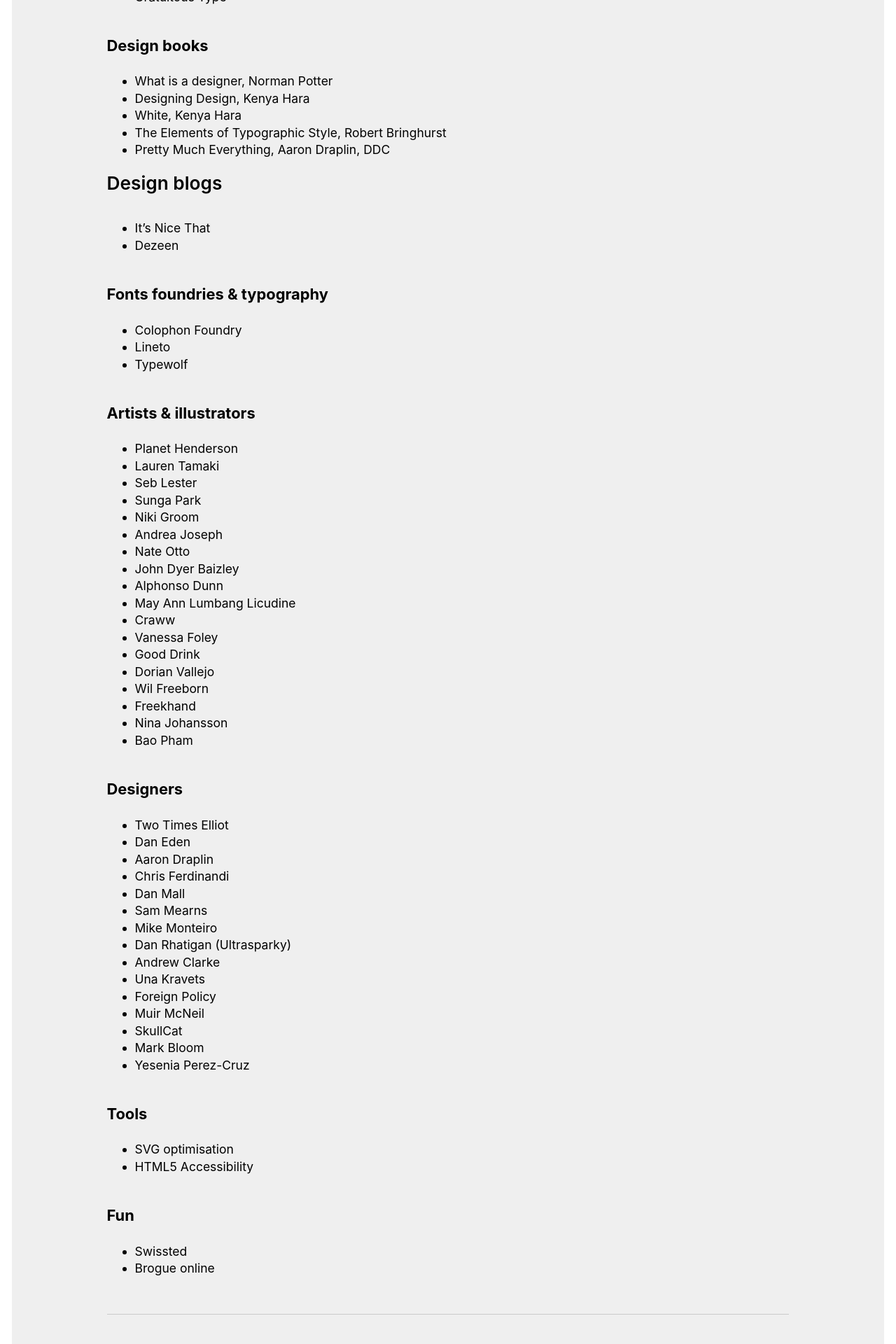
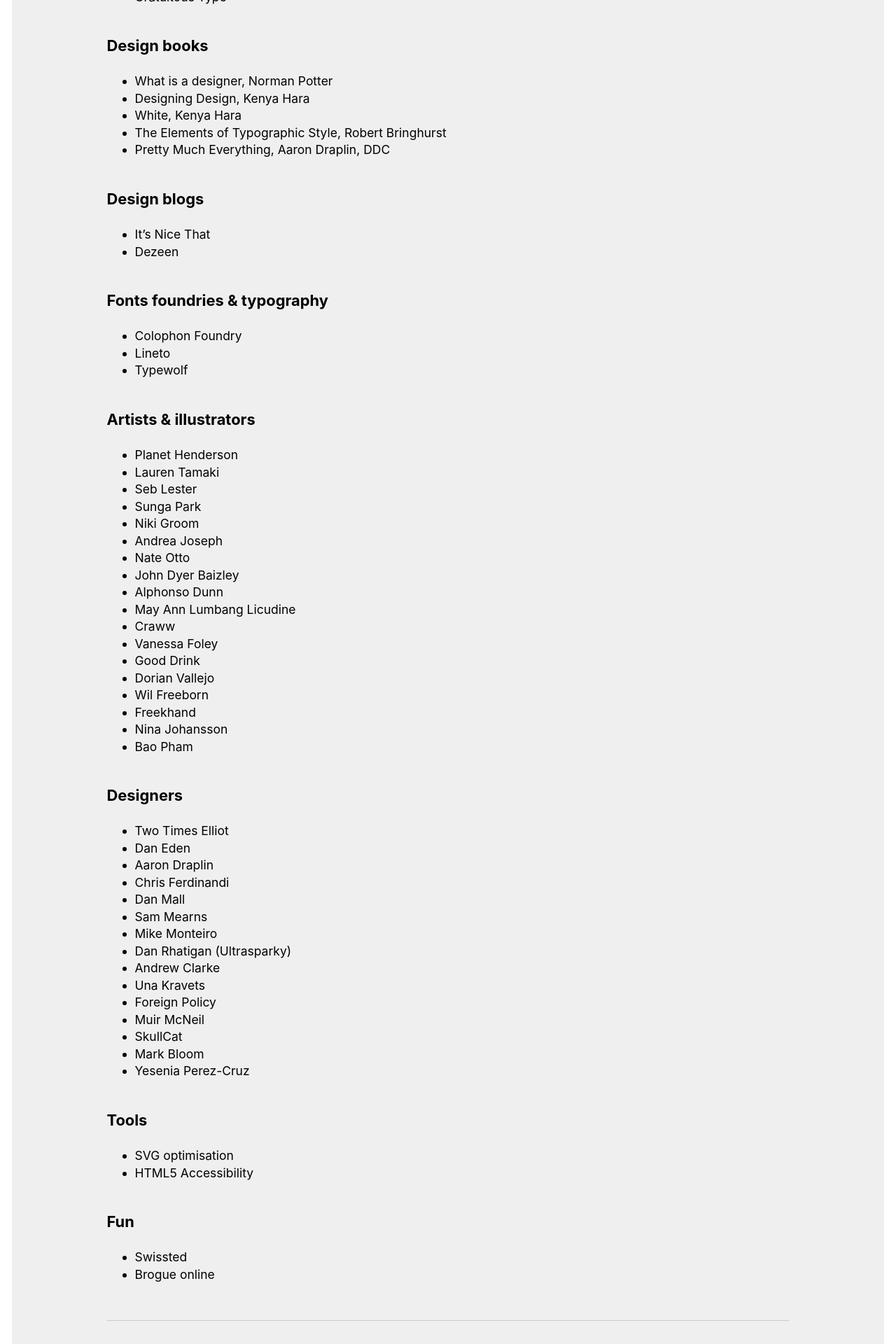
Before and after one commit to regmtait/regmtait.co.uk, a Jekyll site: the page built from links.md, in a window 1280 px wide. Shown: the part 1066-2986 px from the top of the page at 70% size. Built offline with Jekyll 4.4.1, drawn with Linux system fonts in a browser that asks for light colours.

Commit message:
Heading correction

```diff
--- a/links.md
+++ b/links.md
@@ -50,7 +50,7 @@
 * [The Elements of Typographic Style](https://www.amazon.co.uk/Elements-Typographic-Style-Version-Anniversary/dp/0881792128/ref=sr_1_1?s=books&ie=UTF8&qid=1476712250&sr=1-1), Robert Bringhurst
 * [Pretty Much Everything](http://ddcbook.com/), Aaron Draplin, DDC
 
-# Design blogs
+## Design blogs
 
 * [It's Nice That](http://www.itsnicethat.com/)
 * [Dezeen](http://www.dezeen.com/)
```
